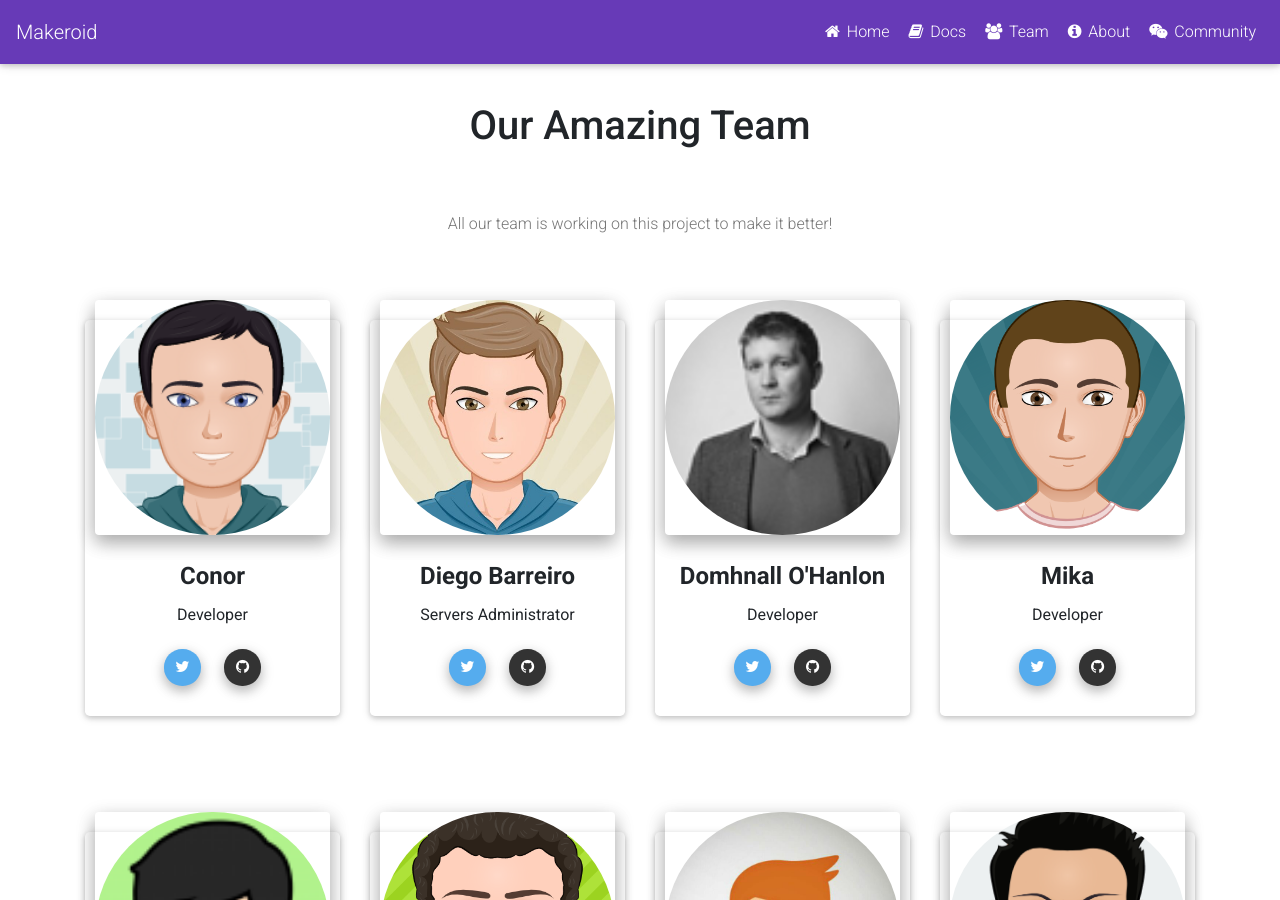
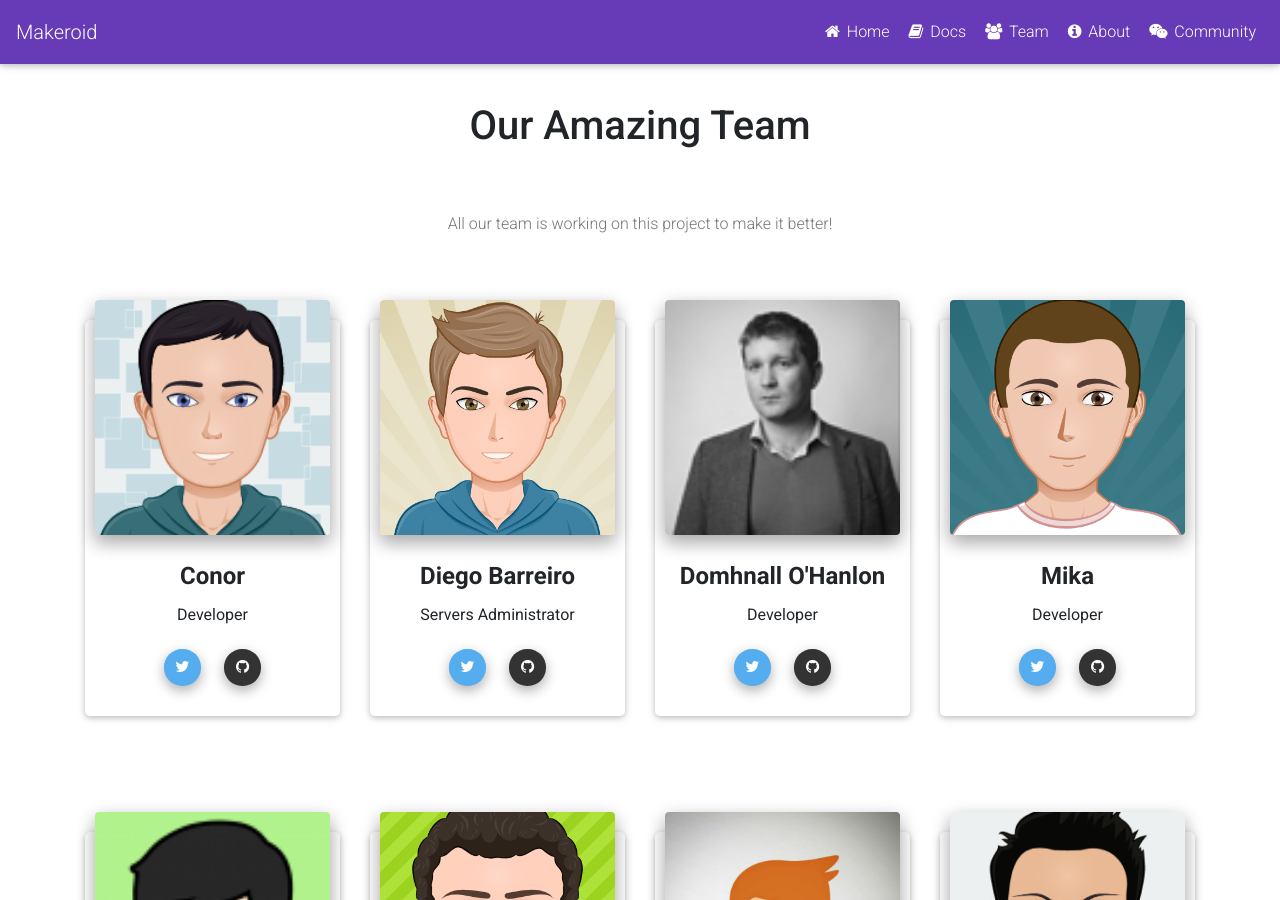
Before and after one commit to Kodular/kodular.github.io, a Jekyll site: the page built from team.html, in a window 1280 px wide and 900 px high. Built offline with Jekyll 4.4.1, drawn with Linux system fonts in a browser that asks for light colours; nearby versions of some CDN libraries.

Commit message:
Update team.html

```diff
--- a/team.html
+++ b/team.html
@@ -18,7 +18,7 @@ layout: default
 
                 <!--Card image-->
                 <div class="view overlay hm-white-slight">
-                    <img src="{{ member.img }}" class="img-fluid rounded-circle" alt="{{ member.name }}" style="width: -webkit-fill-available;">
+                    <img src="{{ member.img }}" class="img-fluid" alt="{{ member.name }}" style="width: -webkit-fill-available;">
                     <a>
                         <div class="mask waves-effect waves-light"></div>
                     </a>
```
